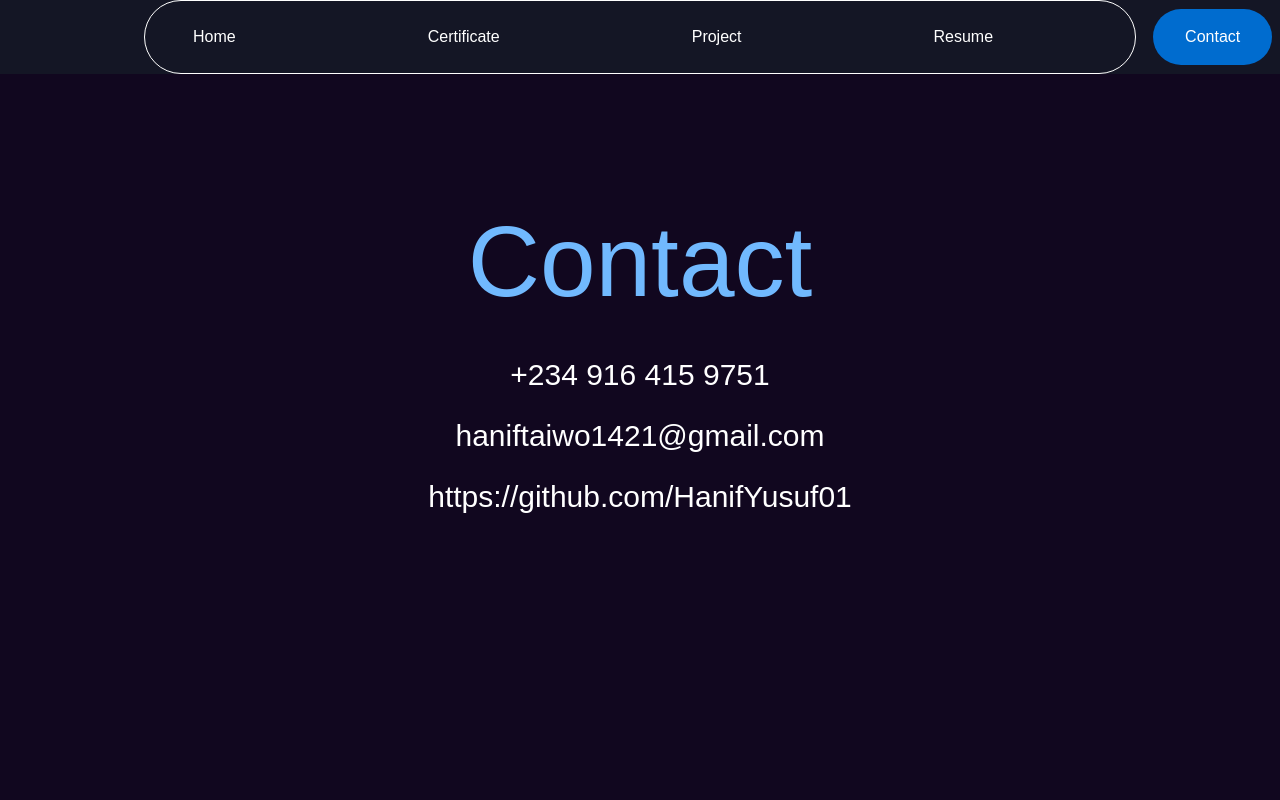
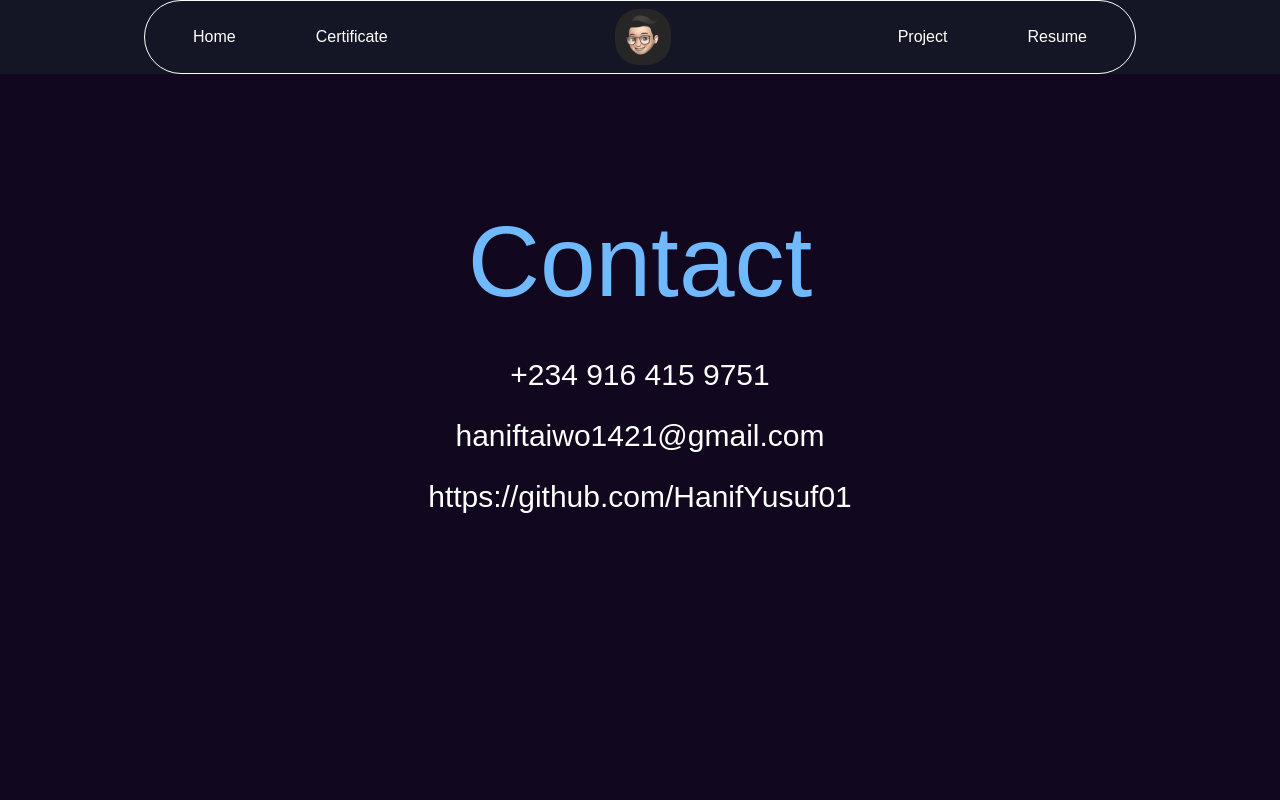
Before and after one commit to HanifYusuf01/my-portfolio, a Next.js app: page /contact in a window 1280 px wide. Shown: the top 800 px of the page. Built offline with nearby package versions, Linux system fonts and the light colour scheme; a web font is replaced by a local one.

Commit message:
navbar edit

```diff
--- a/src/components/navbar.tsx
+++ b/src/components/navbar.tsx
@@ -23,7 +23,7 @@ const navItems = [
   { name: "Certificate", path: "/certificate" },
   { name: "Project", path: "/project" },
   { name: "Resume", path: "/resume" },
-  { name: "Contact", path: "/contact" },
+  // { name: "Contact", path: "/contact" },
 ];
 
 const Navbar: React.FC = () => {
@@ -66,8 +66,30 @@ const Navbar: React.FC = () => {
         justifyContent="space-between"
       >
         {/* First three nav items */}
-        <HStack spacing={{ md: 2, lg: 32 }}>
-          {navItems.map((item, index) => (
+        <HStack spacing={{ md: 2, lg: 4}}>
+          {navItems.slice(0, 2).map((item, index) => (
+            <Text
+              key={index}
+              cursor="pointer"
+              bg={activeItem === item.path ? "#006CCF" : "transparent"}
+              py={{ md: 2, lg: 3, xl: 4 }}
+              px={{ md: 2, lg: 4, xl: 8 }}
+              borderRadius="40px"
+              onClick={() => handleItemClick(item.path)}
+            >
+              {item.name}
+            </Text>
+          ))}
+        </HStack>
+        <Image
+          src="/Avatar_v3.png"
+          alt="avatar"
+          w={{ base: "8", md: "10", lg: "14" }}
+          rounded={"3xl"}
+          objectFit="cover"
+        />
+        <HStack spacing={{ md: 2, lg: 4 }}>
+          {navItems.slice(2, 4).map((item, index) => (
             <Text
               key={index}
               cursor="pointer"
```
